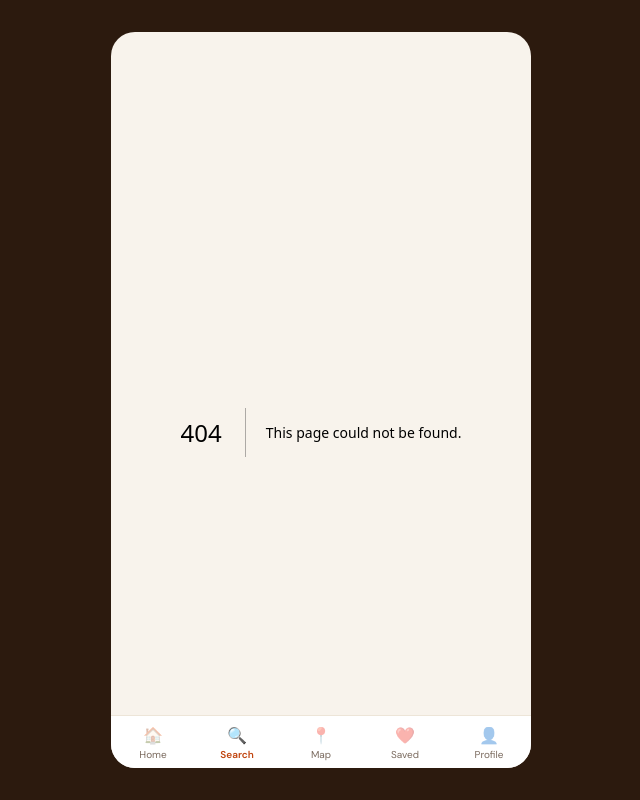
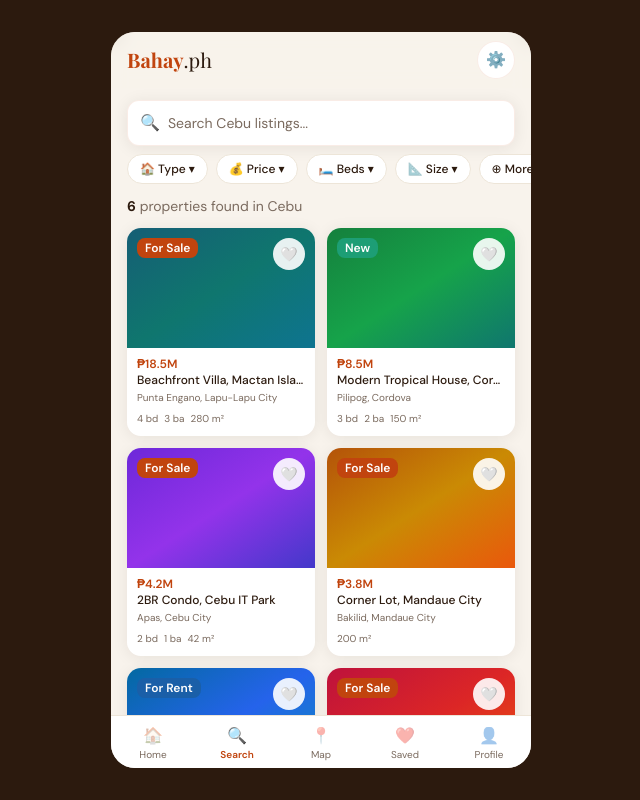
Before and after one commit to PatrikNoordh/bahay-ph, a Next.js app: page /search in a window 1280 px wide. Before the commit this address had no page. Shown: the whole page, without its empty margins (319-959 px from the left). Built offline with nearby package versions, Linux system fonts and the light colour scheme.

Commit message:
[claude] (claude-sonnet-4-6) BH-12 Build Search Screen

```diff
--- /dev/null
+++ b/app/search/page.tsx
@@ -0,0 +1,18 @@
+import { MOCK_LISTINGS } from "@/lib/mockListings";
+import { Topbar } from "@/components/Topbar";
+import { SearchScreen } from "@/components/SearchScreen";
+
+// TODO: connect to Supabase — server-side query, pass real listings as props (Phase 2 — AC6)
+
+export default function SearchPage() {
+  return (
+    // dvh units prevent layout shift when mobile keyboard opens (edge case)
+    <div className="min-h-[100dvh] pb-16">
+      {/* AC5 — Topbar with settings icon on right */}
+      <Topbar actions={[{ icon: "⚙️", label: "Settings" }]} />
+
+      {/* All search interactivity lives in the Client Component */}
+      <SearchScreen listings={MOCK_LISTINGS} />
+    </div>
+  );
+}
--- /dev/null
+++ b/components/SearchScreen.tsx
@@ -0,0 +1,133 @@
+"use client";
+
+import { useState, useRef, useEffect } from "react";
+import type { Listing } from "@/lib/types";
+import { PropertyCard } from "@/components/PropertyCard";
+
+// TODO: connect to Supabase — replace with real filter logic against DB (Phase 2 — AC6, AC7, AC8)
+
+const FILTER_PILLS = [
+  { id: "type", label: "🏠 Type ▾" },
+  { id: "price", label: "💰 Price ▾" },
+  { id: "beds", label: "🛏️ Beds ▾" },
+  { id: "size", label: "📐 Size ▾" },
+  { id: "more", label: "⊕ More" },
+];
+
+interface SearchScreenProps {
+  listings: Listing[];
+}
+
+export function SearchScreen({ listings }: SearchScreenProps) {
+  const [query, setQuery] = useState("");
+  const [activePills, setActivePills] = useState<Set<string>>(new Set());
+  const inputRef = useRef<HTMLInputElement>(null);
+
+  // AC1 — auto-focus search input on mount
+  useEffect(() => {
+    inputRef.current?.focus();
+  }, []);
+
+  // AC1 — client-side filter by name, location, description, or tags
+  // TODO: replace with URL param + server query (Phase 2 — AC7, AC8)
+  const filtered = listings.filter((l) => {
+    if (!query.trim()) return true;
+    const q = query.toLowerCase();
+    return (
+      l.name.toLowerCase().includes(q) ||
+      l.location.toLowerCase().includes(q) ||
+      l.description.toLowerCase().includes(q) ||
+      l.tags.some((t) => t.toLowerCase().includes(q))
+    );
+  });
+
+  function togglePill(id: string) {
+    setActivePills((prev) => {
+      const next = new Set(prev);
+      if (next.has(id)) next.delete(id);
+      else next.add(id);
+      return next;
+    });
+  }
+
+  return (
+    <div className="flex flex-col">
+      {/* AC1 — Search bar */}
+      <div className="px-4 pt-3 pb-2">
+        <div className="flex items-center gap-2 bg-white rounded-xl shadow-[var(--shadow-card)] border border-primary/10 px-3 py-2.5">
+          <span className="text-muted text-base" aria-hidden="true">🔍</span>
+          <input
+            ref={inputRef}
+            type="search"
+            placeholder="Search Cebu listings..."
+            value={query}
+            onChange={(e) => setQuery(e.target.value)}
+            className="flex-1 text-sm text-narra bg-transparent outline-none placeholder:text-muted"
+          />
+          {query && (
+            <button
+              type="button"
+              onClick={() => setQuery("")}
+              className="text-muted text-sm leading-none active:scale-[0.92] transition-transform duration-100"
+              aria-label="Clear search"
+            >
+              ✕
+            </button>
+          )}
+        </div>
+      </div>
+
+      {/* AC2 — Filter pills row: horizontal scroll, 5 pills */}
+      <div className="flex gap-2 overflow-x-auto px-4 pb-3 no-scrollbar">
+        {FILTER_PILLS.map(({ id, label }) => {
+          const isActive = activePills.has(id);
+          return (
+            <button
+              key={id}
+              type="button"
+              onClick={() => togglePill(id)}
+              className={`flex-shrink-0 rounded-full px-3 py-1.5 text-xs font-medium border transition-colors duration-150 active:scale-[0.95] ${
+                isActive
+                  ? "bg-primary text-white border-primary"
+                  : "bg-white text-narra border-sand-dark"
+              }`}
+            >
+              {label}
+            </button>
+          );
+        })}
+      </div>
+
+      {/* AC3 — Results count, bold number updates reactively */}
+      <p className="px-4 mb-3 text-sm text-muted">
+        <span className="font-bold text-narra">{filtered.length}</span>{" "}
+        {filtered.length === 1 ? "property" : "properties"} found in Cebu
+      </p>
+
+      {/* AC4 — 2-column grid or empty state */}
+      {filtered.length === 0 ? (
+        // Edge case: empty state with reset option
+        <div className="flex flex-col items-center justify-center px-4 py-16 text-center">
+          <p className="text-4xl mb-3" aria-hidden="true">🏠</p>
+          <p className="font-semibold text-narra mb-1">No properties match your search</p>
+          <p className="text-sm text-muted mb-4">
+            Try a different keyword or area name.
+          </p>
+          <button
+            type="button"
+            onClick={() => setQuery("")}
+            className="bg-primary text-white text-sm font-medium rounded-[12px] px-5 py-2 active:scale-[0.97] transition-transform duration-100"
+          >
+            Reset search
+          </button>
+        </div>
+      ) : (
+        <div className="grid grid-cols-2 gap-3 px-4 pb-4">
+          {filtered.map((listing) => (
+            <PropertyCard key={listing.id} listing={listing} variant="grid" />
+          ))}
+        </div>
+      )}
+    </div>
+  );
+}
```
